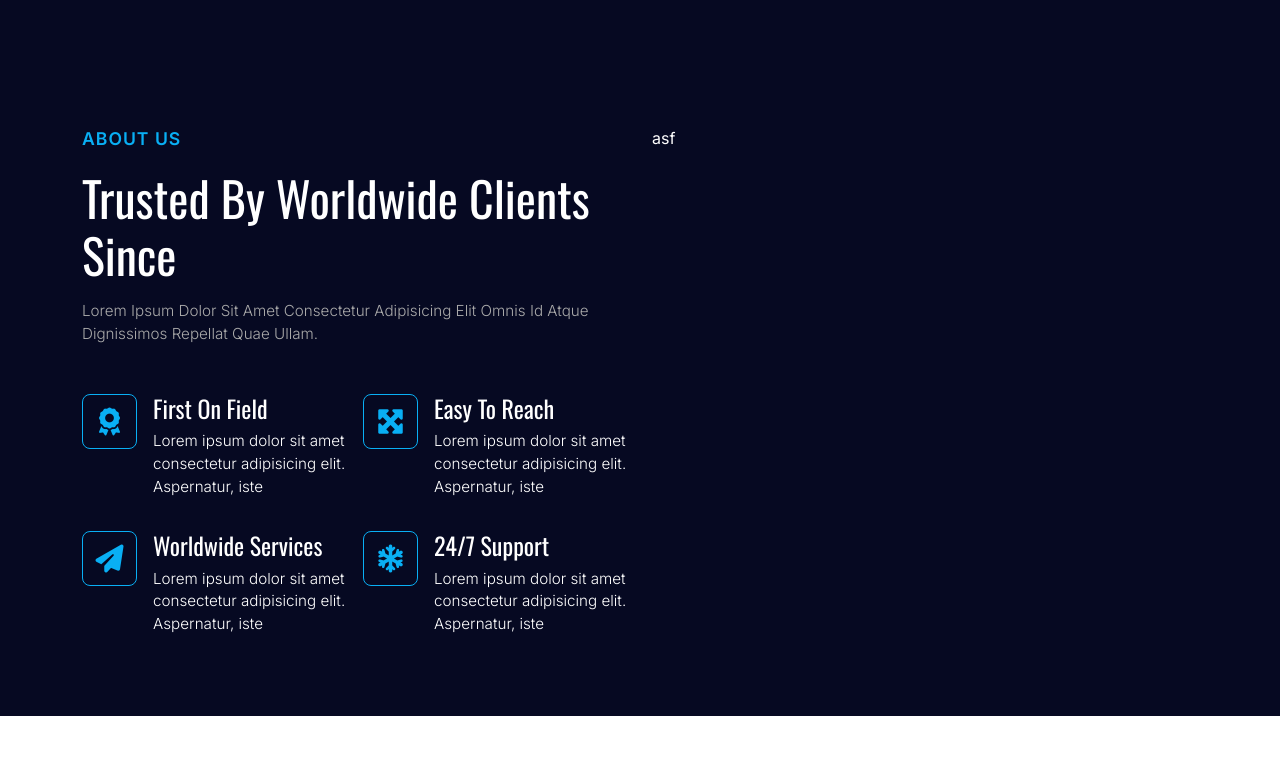
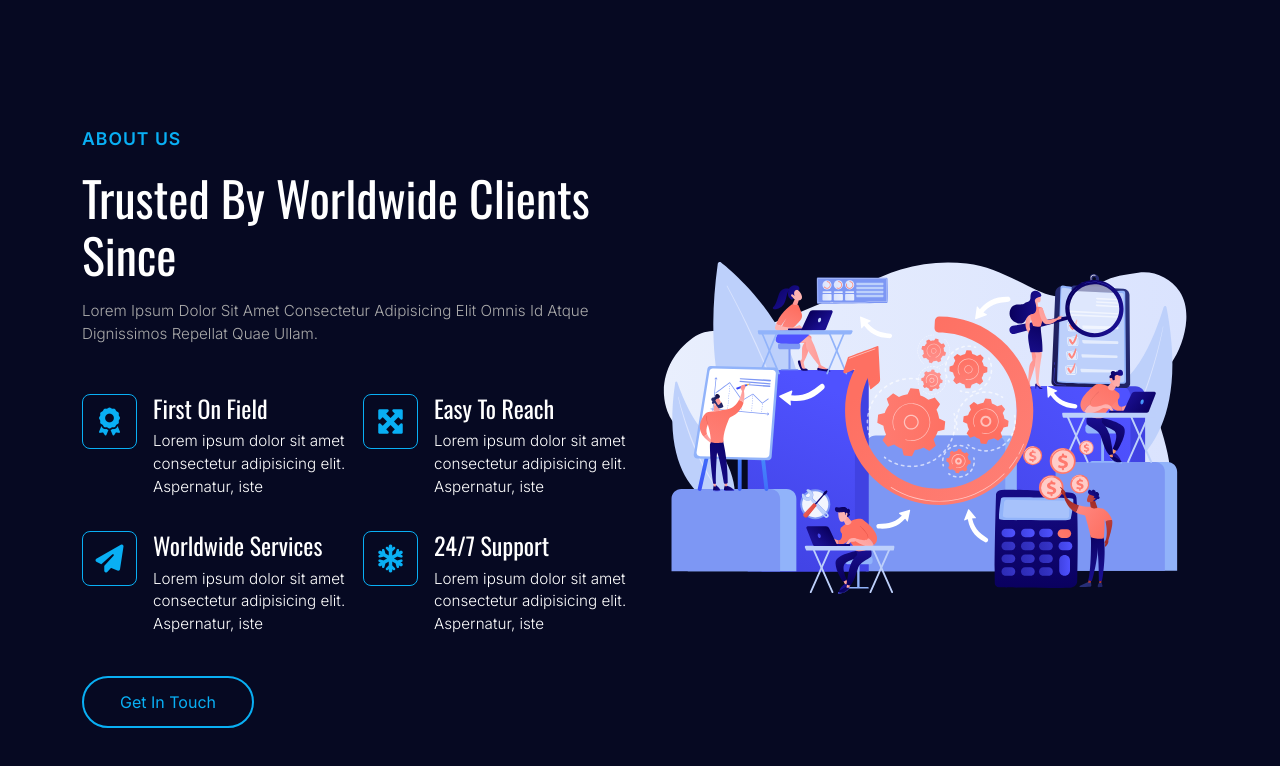
Before and after one commit to stpl-skishorUI/ShauryaTechnosoft-NewDesign, an Angular app: page /home1 in a window 1280 px wide. Shown: the part 1712-2478 px from the top of the page. Before the commit the page ends 2428 px from the top, so only its background shows below. Built offline with nearby package versions, Linux system fonts and the light colour scheme.

Commit message:
image added in about us section

```diff
--- a/src/app/home1/home1.component.html
+++ b/src/app/home1/home1.component.html
@@ -169,13 +169,13 @@
 
     <section id="about-us">
         <div class="container">
-            <div class="row">
+            <div class="row align-items-center">
                 <div class="col-sm-6">
                     <div class="small-heading">ABOUT US</div>
                     <h1 class="main-heading">Trusted By Worldwide Clients Since</h1>
                     <p class="sub-heading mb-5">Lorem Ipsum Dolor Sit Amet Consectetur Adipisicing Elit Omnis
                         Id Atque Dignissimos Repellat Quae Ullam.</p>
-                    <div class="row g-3">
+                    <div class="row g-3 mb-4">
                         <div class="col-sm-6">
                             <div class="d-flex media">
                                 <div class="flex-shrink-0">
@@ -229,9 +229,11 @@
                             </div>
                         </div>
                     </div>
+
+                    <a href="#" class="btn btn-main">Get In Touch</a>
                 </div>
                 <div class="col-sm-6">
-                    asf
+                    <img src="assets/images/home1/about-us.svg">
                 </div>
             </div>
         </div>
```
Also changed, not shown: src/assets/images/home1/about-us.svg (added).
